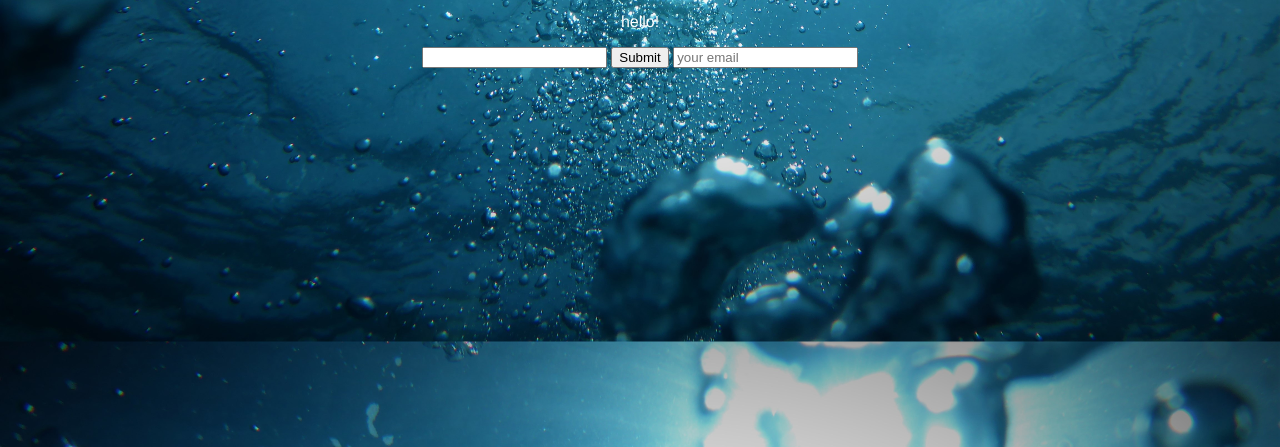
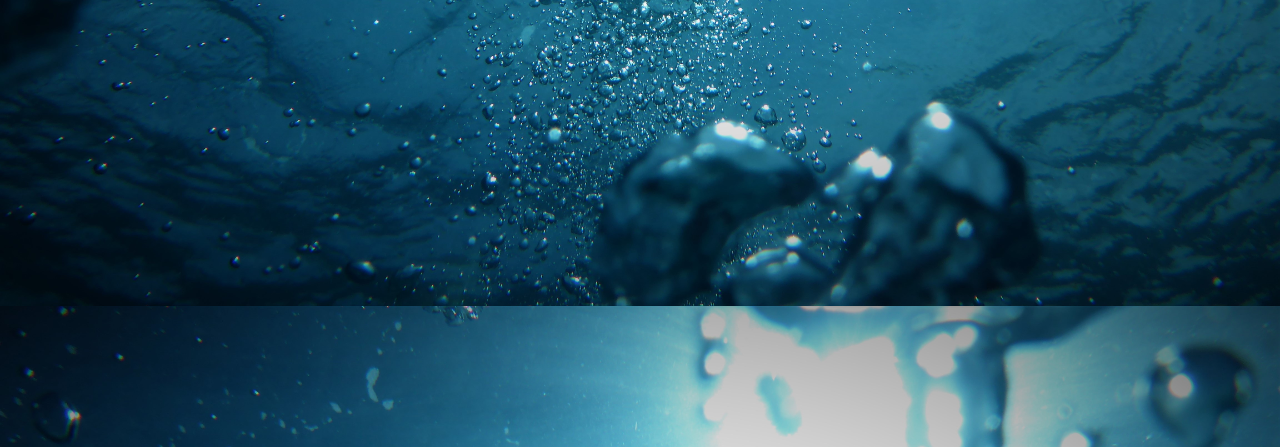
Before and after one commit to LUCALUCALUCALUCALUCA/LUCALUCALUCALUCALUCA.github.io, a plain HTML site: page index.html in a window 1280 px wide. Shown: the part 353-800 px from the top of the page. Drawn offline with Linux system fonts and the light colour scheme.

Commit message:
Update index.html

```diff
--- a/index.html
+++ b/index.html
@@ -17,9 +17,6 @@
 <body>
   <iframe src="https://giphy.com/embed/ZYoFTHxrWNFbW" width="480" height="270" frameBorder="0" class="giphy-embed" allowFullScreen></iframe><p><a href="https://giphy.com/gifs/ZYoFTHxrWNFbW">via GIPHY</a></p>
   }
-<p>hello!</p>
-<input type="email">
-<input type="submit">
-<input type="email" placeholder="your email">
+<
 
 </body>
```
